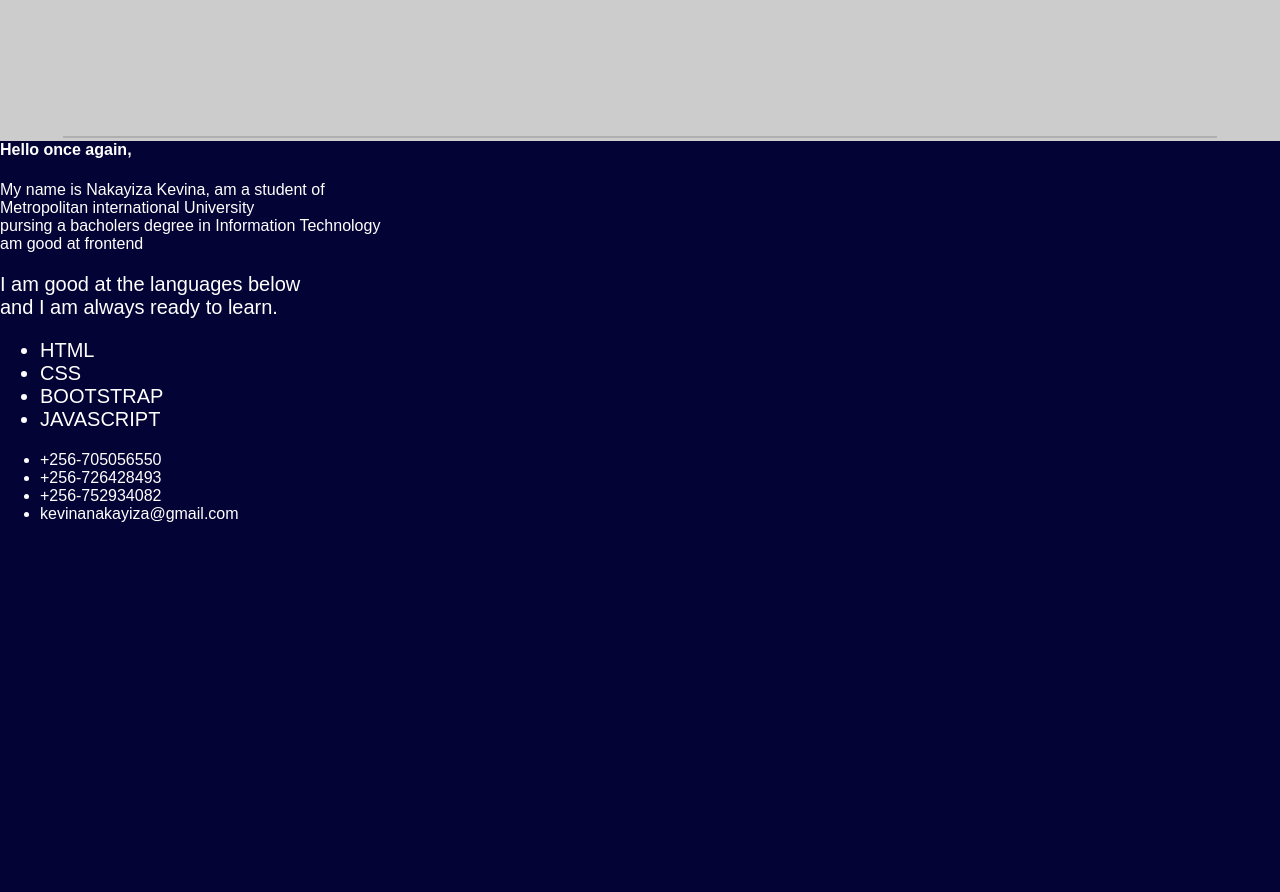
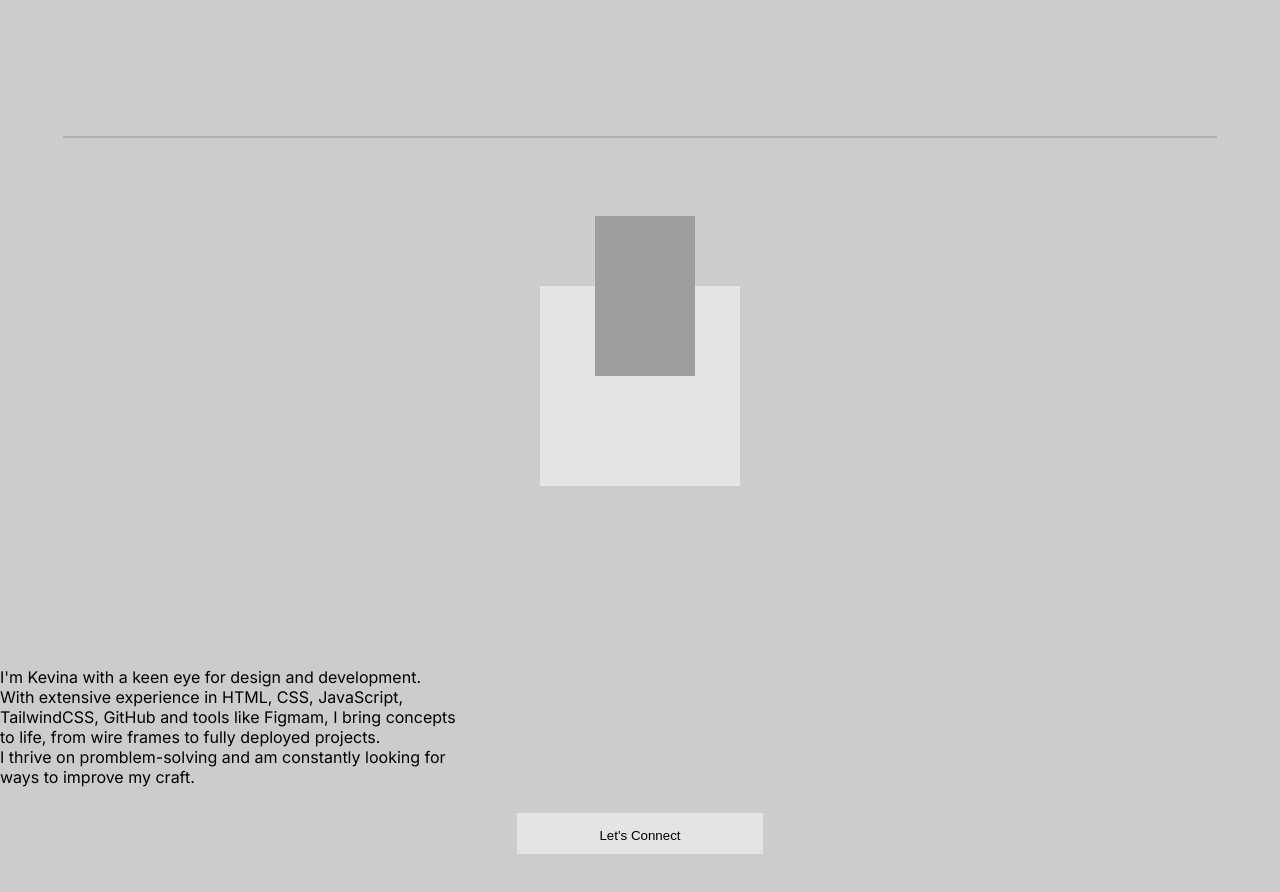
Before and after one commit to nakayizakevina/Portfolio2, a plain HTML site: page index.html in a window 1280 px wide. Shown: the part 680-1572 px from the top of the page. Drawn offline with Linux system fonts and the light colour scheme; grey boxes are pictures that could not be loaded.

Commit message:
worked on the about me page

```diff
--- a/CSS/index.css
+++ b/CSS/index.css
@@ -1,16 +1,19 @@
+
+@import url('https://fonts.googleapis.com/css2?family=Inter:ital,opsz,wght@0,14..32,100..900;1,14..32,100..900&display=swap');
+
 body{
     padding: 0;
     margin: 0;
     font-family: 'Josefin Sans', sans-serif;
     box-sizing: border-box;
     background-color: rgb(204, 204, 204);
+
 }
 
 .container{
     height: 100vh;
     width: 100%;
     background-color:rgb(204,204,204);
-
 }
 
 nav{
@@ -38,12 +41,6 @@ ul{
     cursor: pointer;
 }
 
-
-
-/* hr{
-    width: 260px;
-    border-color: rgb(175, 175, 175);
-} */
 
 hr{
     width: 90%;
@@ -101,15 +98,89 @@ h1{
 
 
 .about{
-background-color: rgb(3, 3, 53);
+/* background-color: rgb(3, 3, 53); */
+/* background-color:black; */
+/* border: 2px solid  white; */
 color: white;
 width: 100%;
 height:100vh;
+display: flex;
+flex-direction: column;
+justify-content: space-evenly;
+/* justify-content: center;
+align-items: center;  */
+
 /* padding-top: 45px; */
 /* padding-left:8%; */
 /* padding-right: 8%; */
 /* background-size: cover; */
 /* background-position: center; */
+}
+
+.mypicture{
+
+    display: flex;
+    flex-direction: column;
+    justify-content: center;
+    align-items: center;
+    /* border: 2px solid red; */
+}
+
+.shadow{
+    width: 200px;
+    height: 200px;
+    background-color: rgb(229,228,226);
+    position: absolute;
+}
+
+.overlap{
+
+    width: 250px;
+    height:400px;
+    z-index: 2;
+    position: relative;
+    top: 30px;
+    left: 80px;
+}
+
+.aboutme{
+    /* border: 2px solid green; */
+    display: flex;
+    flex-direction: column;
+    gap: 10px;
+
+}
+
+.message{
+    color: black;
+}
+
+.button{
+    display: flex;
+    justify-content: center;
+    align-items: center;
+    /* padding-top: 4px; */
+    align-content: center;
+}
+
+button{
+    background-color: rgb(229, 228, 226);
+    border: none;
+    display: flex;
+    justify-content: center;
+    align-items: center;
+    padding-top: 4px;
+    align-content: center;
+
+    /* width: 100%; */
+    width: 246px;
+    height: 41px;
+
+}
+
+
+.aboutme{
+    font-family: Inter;
 }
 
 .skills{
--- a/index.html
+++ b/index.html
@@ -5,6 +5,7 @@
     <meta http-equiv="X-UA-Compatible" content="IE=edge">
     <meta name="viewport" content="width=device-width, initial-scale=1.0">
     <title>PORTFOLIO</title>
+
     <link rel="stylesheet" href="CSS/index.css">
 </head>
 <body>
@@ -40,15 +41,31 @@
  </div>
  <!--About-->
  <section class="about" id="about">
-  <h4>Hello once again,</h4>
-  <p>
-  My name is Nakayiza Kevina, am a student of <br>
-   Metropolitan international University <br>
-   pursing a bacholers degree in Information Technology <br>
-   am good at frontend
-  </p>
+  <div class="mypicture">
+    <div class="shadow">
+
+    </div>
+    <div class="overlap">
+      <img src="./img/FAP_4191.jpg" alt="my picture">
+    </div>
+  </div>
+  <div class="aboutme">
+    <p class="message">
+      I'm Kevina with a keen eye for design and development. <br>
+      With extensive experience in HTML, CSS, JavaScript,<br>
+      TailwindCSS, GitHub and tools like Figmam, I bring concepts <br>
+      to life, from wire frames to fully deployed projects. <br>
+      I thrive on promblem-solving and am constantly looking for <br>
+      ways to improve my craft.
+    </p>
+    <div class="button">
+      <button>Let's Connect</button>
+    </div>
+
+  </div>
+
  <!--Skills-->
- <section class="skills" id="skills">
+ <!-- <section class="skills" id="skills">
    <p>
     I am good at the languages below <br>
     and I am always ready to learn.
@@ -59,15 +76,15 @@
     <li>BOOTSTRAP</li>
     <li>JAVASCRIPT</li>
    </ul>
- </section>
+ </section> -->
  <!--contact-->
- <section class="contact" id="contact">
+ <!-- <section class="contact" id="contact">
    <ul>
     <li>+256-705056550</li>
     <li>+256-726428493</li>
     <li>+256-752934082</li>
     <li>kevinanakayiza@gmail.com</li>
-   </ul>
+   </ul> -->
  </section>
  </body>
 </html>
```
